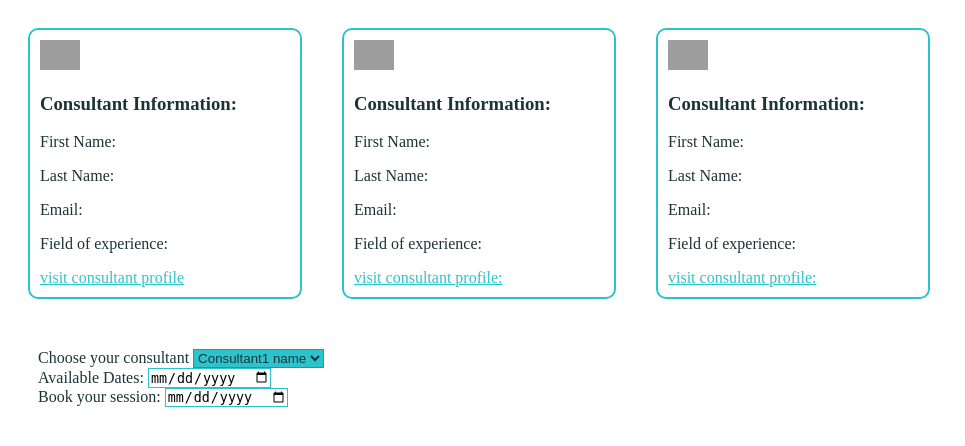
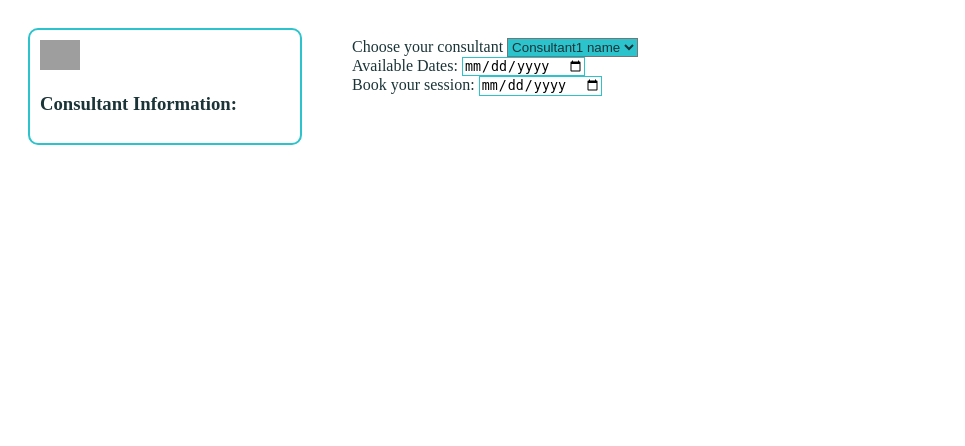
Before and after one commit to Rahafhosari/Get-That-Job, a Django app: template get_that_job_app/templates/Booking.html in a window 1280 px wide. Shown: the top 446 px of the page, without its empty margins (0-965 px from the left). Run offline with Django 3.2, Linux system fonts and the light colour scheme; the template is opened without the code that fills it, so the values that code supplies are empty; grey boxes are pictures that could not be loaded.

Commit message:
loay update

```diff
--- a/get_that_job_app/models.py
+++ b/get_that_job_app/models.py
@@ -107,7 +107,7 @@ def add_new_user(new_user):
         if new_user['password_confirm'] == new_user['password']:
             password = new_user['password']  #hashing user password
             hashed = bcrypt.hashpw(password.encode(), bcrypt.gensalt()).decode()
-            user_info = User.objects.create(first_name=new_user['first_name'],last_name=new_user['last_name'],email=new_user['email'],password=hashed)  #newUser['key name from form']
+            user_info = User.objects.create(first_name=new_user['first_name'],last_name=new_user['last_name'],email=new_user['email'],birthday=new_user['birthday'],education=new_user['education'],field_of_experience=new_user['field_expertise'],interests=new_user['interests'],about=new_user['about'])
             new_user_info = {
                         'user_id': user_info.id,
                         'first_name': user_info.first_name,
@@ -153,7 +153,6 @@ def display(user_id):
         'birthday':user.birthday,
         'education':user.education,
         'field_of_experience':user.field_of_experience,
-        # 'image':user.image,
         'interests':user.interests,
         'about':user.about,
     }
--- a/get_that_job_app/templates/Booking.html
+++ b/get_that_job_app/templates/Booking.html
@@ -10,33 +10,11 @@
 <body>
     <div class="main">
         <div class="list">
+
             <img src="../static/css/img/consultant.png" alt="image">
             <h3>Consultant Information:</h3>
-            <p>First Name:</p>
-            <p>Last Name:</p>
-            <p>Email:</p>
-            <p>Field of experience:</p>
-            <a href="">visit consultant profile</a>
+
         </div>
-        <div class="list">
-            <img src="consultant.png" alt="image">
-            <h3>Consultant Information:</h3>
-            <p>First Name:</p>
-            <p>Last Name:</p>
-            <p>Email:</p>
-            <p>Field of experience:</p>
-            <a href="">visit consultant profile:</a>
-        </div>
-        <div class="list">
-            <img src="consultant.png" alt="image">
-            <h3>Consultant Information:</h3>
-            <p>First Name:</p>
-            <p>Last Name:</p>
-            <p>Email:</p>
-            <p>Field of experience:</p>
-            <a href="" >visit consultant profile:</a>
-        </div>
-    </div>
     <div class="choice">
         <form>
             <lable>Choose your consultant</lable>
--- a/get_that_job_app/templates/home_in.html
+++ b/get_that_job_app/templates/home_in.html
@@ -32,6 +32,7 @@
         <meta name="viewport" content="width=device-width, initial-scale=1, shrink-to-fit=no">
         <link rel="stylesheet" href="https://stackpath.bootstrapcdn.com/bootstrap/4.3.1/css/bootstrap.min.css" integrity="sha384-ggOyR0iXCbMQv3Xipma34MD+dH/1fQ784/j6cY/iJTQUOhcWr7x9JvoRxT2MZw1T" crossorigin="anonymous">
         <link rel="stylesheet" href="{% static 'css/home.css' %}">
+        <link rel="stylesheet" href="//code.jquery.com/ui/1.12.1/themes/base/jquery-ui.css">
 
     <!-- Bootstrap CSS -->
 
@@ -67,9 +68,10 @@
                             </li> -->
                             <li>
                                 <form class="form-inline space">
-                                    <input class="form-control mr-sm-2" type="search" placeholder="Search" aria-label="Search">
+                                    <input name="product" id="product" class="form-control mr-sm-2" type="search" placeholder="Search" aria-label="Search">
                                     <button class="btn btn-outline-success my-2 my-sm-0" type="submit">Search</button>
                                 </form>
+
                             </li>
                         {% endif%}
                         {% if not request.session.logged_user_info %}
--- a/get_that_job_app/templates/profile.html
+++ b/get_that_job_app/templates/profile.html
@@ -76,6 +76,8 @@
         <img src="{% static 'img/profile-pic.png' %}" alt="user Profile image" height="100px" width="100px" />
         </div>
         <div class="info">
+            <div class="row">
+                <div class="col-md-auto">
                     <fieldset class="user_info">
                         <legend>User Information</legend>
                         <p><h6>First Name: {{first_name}}</h6></p>
@@ -95,6 +97,8 @@
                         <p><h6>Booked Session</h6></p>
                         #jQuery slide down > displays booked sessions#
                     </fieldset>
+                </div>
+                <div class="col-md-auto">
                     <fieldset class="user_edit">
                         <legend>Edit Information</legend>
                         <form action="/edit" method="POST">
@@ -148,6 +152,8 @@
                         </form>
                     </fieldset>
                 </div>
+            </div>
+        </div>
     </main>
 </body>
 </html>
--- a/get_that_job_app/urls.py
+++ b/get_that_job_app/urls.py
@@ -1,5 +1,9 @@
 from django.urls import path
 from . import views
+
+
+from django.http import JsonResponse
+
 
 urlpatterns = [
     path('', views.home),
@@ -12,4 +16,5 @@ urlpatterns = [
     path('edit',views.edit),
     path('booking',views.booking),
     path('partner',views.partner),
+
 ]
--- a/get_that_job_app/views.py
+++ b/get_that_job_app/views.py
@@ -56,14 +56,14 @@ def profile(request):
     return render(request,"profile.html",user_context)
 
 #updating user information
-def edit(request,user_id):
+def edit(request):
     user = request.session['logged_user_info']
     models.edit(request.POST,request.session['logged_user_info']['user_id'])
     return redirect('/profile')
 
 #adding booking
 def booking(request):
-    return render(request,'booking.html')
+    return render(request,'Booking.html',detalis)
 
 #adding partners
 def partner(request):
```
Also changed, not shown: get_that_job_app/templates/registration.html (+20 -0 lines), db.sqlite3. Lines whose indentation alone changed are shown as unchanged.
